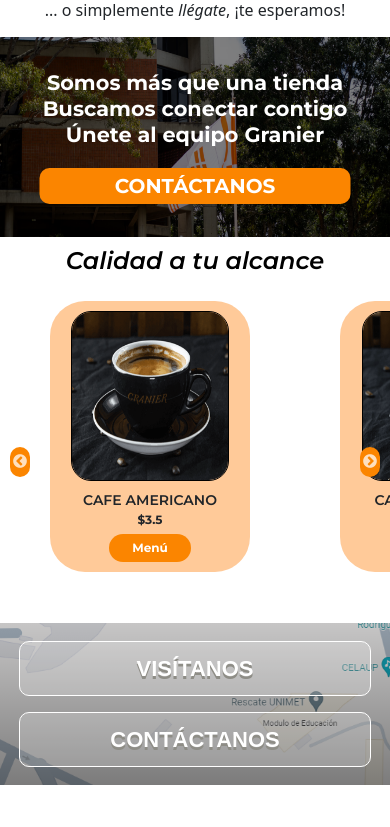
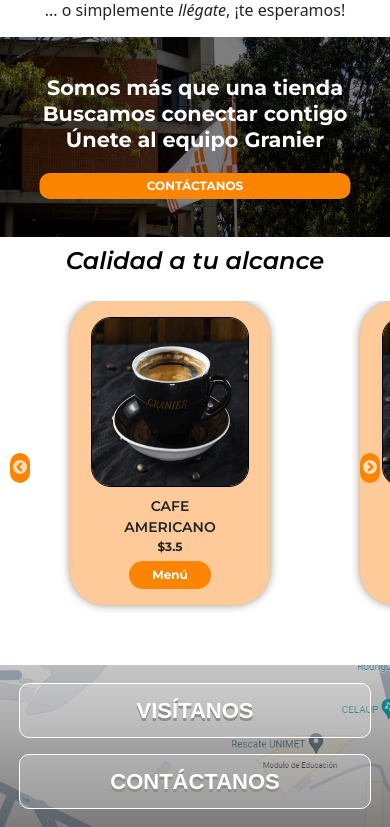
Before and after one commit to andr3z1104/Proyecto-Sistemas-De-Informacion, a React (Vite) app: page / in a window 390 px wide. Shown: the part 1147-1974 px from the top of the page. Before the commit the page ends 1932 px from the top, so only its background shows below. Built offline with nearby package versions, Linux system fonts and the light colour scheme.

Commit message:
Final Commit

```diff
--- a/src/Components/Footer/Footer.module.css
+++ b/src/Components/Footer/Footer.module.css
@@ -4,6 +4,7 @@
     background-size: cover;
     background-repeat: no-repeat;
     background-attachment:local;
+    margin-top: 30px;
 }
 
 .nav{
--- a/src/Components/ImageCarousel/ImageCarousel.module.css
+++ b/src/Components/ImageCarousel/ImageCarousel.module.css
@@ -1,4 +1,6 @@
 @import url('https://fonts.googleapis.com/css2?family=Montserrat:ital,wght@0,100..900;1,100..900&display=swap');
+
+
 
 .navButton {
     border: none;
@@ -25,6 +27,7 @@
         width: unset;
         padding: 3px 20px;
     }
+
 }
 
 .navButton:hover{
@@ -114,3 +117,33 @@
         font-size: 2rem;
     }
 }
+
+@media (max-width: 1024px) { /* REVISAR!!! Tablet */
+    .tarjetaProductos {
+        width: 240px !important;
+    }
+    .img {
+        height: 210px;
+        width: 200px;
+    }
+    .TextName {
+        font-size: 16px;
+    }
+    .TextPrice {
+        font-size: 14px;
+    }
+    .navButton {
+        font-size: 12px;
+        padding: 4px 16px;
+    }
+    .Header {
+        font-size: 2.5rem;
+    }
+    .arrow {
+        height: 40px;
+        width: 25px;
+    }
+    .arrow::before {
+        font-size: 18px;
+    }
+}
--- a/src/Components/ProductCarousel/ProductCarousel.jsx
+++ b/src/Components/ProductCarousel/ProductCarousel.jsx
@@ -62,7 +62,7 @@
             {
                 breakpoint: 1024,
                 settings: {
-                    slidesToShow: 3,
+                    slidesToShow: 2,
                     slidesToScroll: 1,
                 }
             },
--- a/src/Components/ProductCarousel/ProductCarousel.module.css
+++ b/src/Components/ProductCarousel/ProductCarousel.module.css
@@ -2,14 +2,23 @@
 
 /* Cada tarjetita */
 .tarjetaProductos {
+
     border-radius: 35px;
+    border-top: none;
 
-    margin: 0 20px 30px 0;
-    padding: 10px 12px;
+    margin-top: 0;
+    margin-bottom: 30px;
+    margin-left: 20px;
+    margin-right: 0px;
+    padding: 16px 30px 16px;
 
+    width: 230px !important;
     text-align: center;
     background-color: #FFCA99;
+    display: flex;
+    flex-direction: column;
 
+    box-shadow: 0px 0px 8px rgba(77, 42, 7, 0.531);
 }
 
 @media (min-width: 768px) {
@@ -68,7 +77,7 @@
 
 /* Estilo para el texto */
 .TextName {
-    font-size: 18px;
+    font-size: 19px;
     font-weight: 600;
     margin: 0;
     padding: 5px;
```
